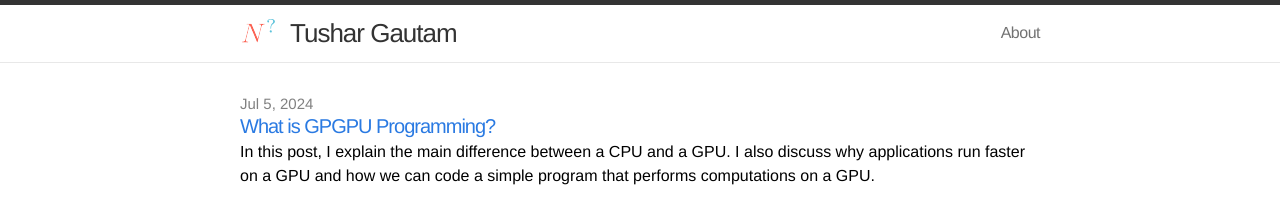
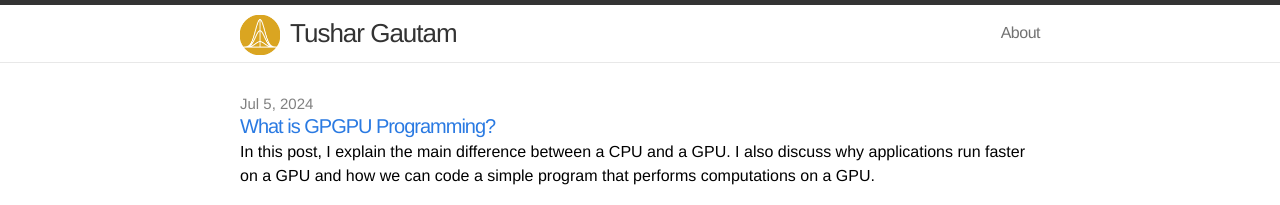
Before and after one commit to tgautam03/tgautam03.github.io, a Jekyll site: the page built from index.html, in a window 1280 px wide. Shown: the top 205 px of the page. Built offline with Jekyll 4.4.1, drawn with Linux system fonts in a browser that asks for light colours.

Commit message:
Updated logo

```diff
--- a/_includes/header.html
+++ b/_includes/header.html
@@ -4,7 +4,7 @@
 
     <div style="float:left; margin-top:10px; margin-right:10px;">
     <a href="{{ "/feed.xml" | prepend: site.baseurl }}">
-      <img src="/assets/rssicon.svg" width="40">
+      <img src="/assets/logo.jpg" width="40">
     </a>
     </div>
 
```
Also changed, not shown: assets/logo.jpg (added).
